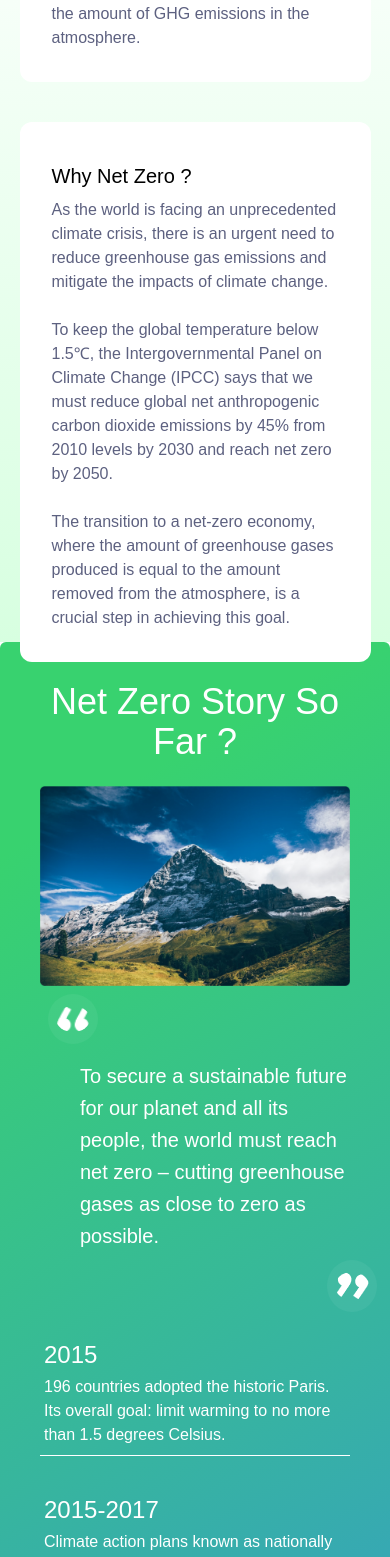
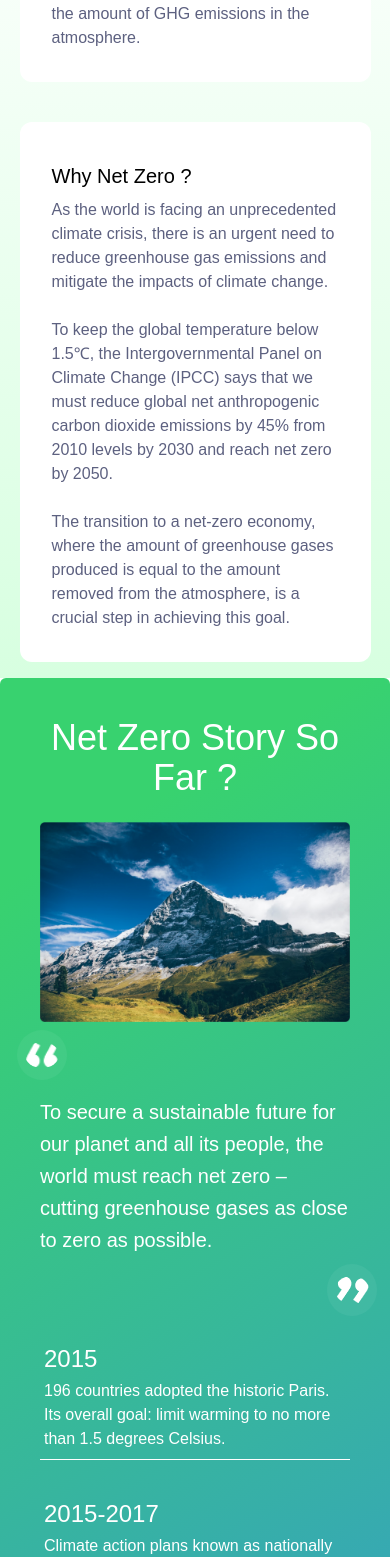
Before and after one commit to yugg98/netzerokaro, a Next.js app: page / in a window 390 px wide. Shown: the part 1705-3262 px from the top of the page. Built offline with nearby package versions, Linux system fonts and the light colour scheme.

Commit message:
error solved

```diff
--- a/components/Home/Challenges.jsx
+++ b/components/Home/Challenges.jsx
@@ -25,7 +25,6 @@ const Challenges = () => {
 
                         <Tick title="Lack of Climate Change Awareness"/>
                         <Tick title="Insufficient Technical Knowledge"/>
-
                         <Tick title="Limited Understanding of Climate Policies and Regulations"/>
                         <Tick title="Integration of Climate Considerations into Different Sectors"/>
                         <Tick title="Limited Capacity for Green Financing and Investment"/>
@@ -45,7 +44,7 @@ const Tick = ({title}) => {
         <div className='sm:mt-16 mt-10 sm:pr-20'>
             <li className='flex  items-center mt-6'>
                 <span className='border-2 border-green p-1.5 py-2 rounded-full'>
-                    <Image src={check} className='w-[18px] h-[14px] ' />
+                    <Image src={check} className='min-w-[18px] min-h-[14px] ' />
                 </span>
                 <p className='ml-2 sm:text-xl text-lg font-extralight text-fblack '>{title}</p>
             </li>
--- a/components/Home/NzkCatalyst.jsx
+++ b/components/Home/NzkCatalyst.jsx
@@ -4,12 +4,12 @@ import { textVariant } from '@/utils/motion'
 const NzkCatalyst = () => {
     return (
         <div className='flex justify-center items-center flex-col w-[90%] mx-auto my-10 mt-12'>
-            <p className="text-4xl mb-6 text-green font-[500]">"Empowering minds, igniting change for a sustainable future."</p>
+            <p className="text-4xl mb-6 text-green font-[500]">&quot;Empowering minds, igniting change for a sustainable future.&quot;</p>
             <motion.p variants={textVariant(0.2)} initial="hidden"  whileInView="show" className="text-fblack text-center " >
             The Net Zero Karo holds that transformation is sparked by education. It is based on the steadfast conviction that we can unleash the potential for sustainable solutions and have a real-world impact by empowering people with the information and skills necessary to understand the intricacies of climate change                <br/>
                 <br/>
 
-                The core of the academy's narrative is the profound realization that the difficulties we encounter may be overcome through teamwork.                <br/>
+                The core of the academy&apos;s narrative is the profound realization that the difficulties we encounter may be overcome through teamwork.                <br/>
                 <br/>
 
                 The Net Zero Kar is a living example of the value of teamwork, bringing together a diverse community of learners, educators, business professionals, and thought leaders with the shared objective of building a resilient and sustainable future for future generations.            </motion.p>
--- a/components/Home/Roadnz.jsx
+++ b/components/Home/Roadnz.jsx
@@ -6,7 +6,7 @@ const Roadnz = () => {
         <motion.div
             variants={slideIn}
             initial="hidden"  whileInView="show"
-            className='linearbggreen sm:h-[500px] h-[900px] '>
+            className='linearbggreen sm:h-[500px] md:h-[900px] '>
             <p className="text-4xl mb-6 text-green font-[600] text-center">Road to Net Zero</p>
             <div className=" ">
                 <div className="w-[90%] flex sm:flex-row flex-col mx-auto justify-between ">
@@ -19,7 +19,7 @@ const Roadnz = () => {
                             Net zero is when greenhouse gas (GHG) emission removals balance out the amount of GHG emissions in the atmosphere.
                         </p>
                     </motion.div>
-                    <motion.div variants={slideIn('right', 'tween', 0.1, 1)} initial="hidden"  whileInView="show" className="sm:w-[58%] sm:mt-2 bg-white p-8  rounded-[12px] mt-10">
+                    <motion.div variants={slideIn('right', 'tween', 0.1, 1)} initial="hidden"  whileInView="show" className="sm:w-[58%] sm:mt-2 sm:mb-0 mb-4  bg-white p-8  rounded-[12px] mt-10">
                         <p className="text-xl font-[500px] mt-2"> Why Net Zero ?</p>
                         <p className="text-md text-[#5D6180] mt-2">
                             As the world is facing an unprecedented climate crisis, there is an urgent need to reduce greenhouse gas emissions and mitigate the impacts of climate change.
--- a/components/Home/Solutions.jsx
+++ b/components/Home/Solutions.jsx
@@ -11,11 +11,11 @@ import Link from 'next/link'
 const Solutions = () => {
   return (
     <>
-      <div className='bg-img3 p-8 rounded-lg overflow-hidden'>
+      <div className='bg-img3 sm:p-8 p-4 rounded-lg overflow-hidden '>
         <p className="text-white text-4xl text-center font-semibold">Our Solutions</p>
         <div className="flex justify-between flex-wrap mt-8">
-          <div className="flex flex-row justify-center max-w-[380px] items-center">
-            <div className="bg-white rounded-lg  overflow-hidden">
+          <div className="flex flex-row justify-center max-w-[380px]  items-center md:mb-0 mb-4">
+            <div className="bg-white rounded-lg  overflow-hidden h-[530px]">
               <Image src={base1} className='' />
               <div className="flex justify-between px-8 py-5">
                 <div >
@@ -27,10 +27,10 @@ const Solutions = () => {
               </div>
             </div>
           </div>
-          <div className="flex flex-row justify-center max-w-[380px] items-center">
-            <div className="bg-white rounded-lg  overflow-hidden">
+          <div className="flex flex-row justify-center max-w-[380px]  items-center md:mb-0 mb-4">
+            <div className="bg-white rounded-lg  overflow-hidden h-[530px]">
               <Image src={base1} className='' />
-              <div className="flex justify-between px-8 py-5">
+              <div className="flex justify-between sm:px-8 px-6 py-5">
                 <div >
                   <p className="font-semibold text-lg ">Climate Literacy</p>
                   <p className="text-greyf mb-4 mt-2">Elevate your climate IQ with our comprehensive resources, empowering you to understand and communicate the science, impacts, and solutions of climate change effectively.</p>
@@ -40,8 +40,8 @@ const Solutions = () => {
               </div>
             </div>
           </div>
-          <div className="flex flex-row justify-center max-w-[380px] items-center">
-            <div className="bg-white rounded-lg  overflow-hidden">
+          <div className="flex flex-row justify-center max-w-[380px]  items-center md:mb-0 mb-4">
+            <div className="bg-white rounded-lg  overflow-hidden h-[530px] ">
               <Image src={base1} className='' />
               <div className="flex justify-between px-8 py-5">
                 <div >
--- a/components/Home/Story.jsx
+++ b/components/Home/Story.jsx
@@ -7,7 +7,7 @@ import { motion } from 'framer-motion'
 import { slideIn, staggerContainer, fadeIn,textVariant2, textVariant } from '@/utils/motion'
 
 const Story = () => {
-    const comma = " relative bg-white rounded-full opacity-0.5 sm:mt-0 mt-20"
+    const comma = " relative bg-white rounded-full opacity-0.5 sm:mt-0 md:mt-20 mt-8"
     return (
         <div
             className='bg-img2 bs   sm:p-14 p-10 rounded-md'>
@@ -17,10 +17,10 @@ const Story = () => {
                     <Image src={mountain} className='max-w-full sm:w-[550px] w-[100%] mt-5 mx-auto' />
 
                     <div className='mt-2'>
-                        <span className={`${comma} `} >
+                        <span className={`${comma} sm:left-0 left-[-10%]`} >
                             <Image src={comma2} className='bg-white w-[50px] rounded-full bg-opacity-5 m-2 px-2 py-3' />
                         </span>
-                        <motion.p variants={slideIn('right', 'tween', 0.1, 1)} className='text-white text-xl font-extralight sm:px-10 pl-10 mt-4 leading-8 '>To secure a sustainable future for our planet and all its people, the world must reach net zero – cutting greenhouse gases as close to zero as possible.</motion.p>
+                        <motion.p variants={slideIn('right', 'tween', 0.1, 1)} className='text-white text-xl font-extralight sm:px-10 sm:pl-10 mt-4 leading-8 '>To secure a sustainable future for our planet and all its people, the world must reach net zero – cutting greenhouse gases as close to zero as possible.</motion.p>
                         <span className={`${comma} left-[90%] `} >
                             <Image src={comma1} className='bg-white w-[50px] rounded-[99%] bg-opacity-5 m-2 px-2 py-3' />
                         </span>
```
